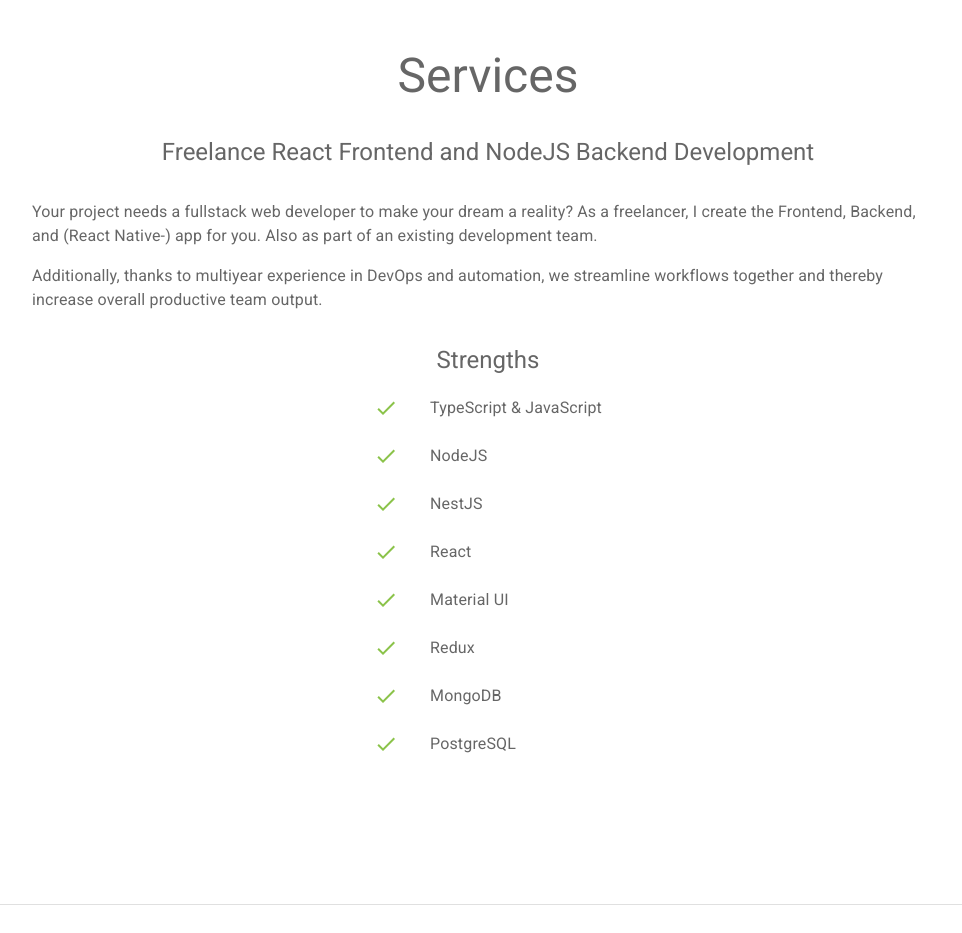
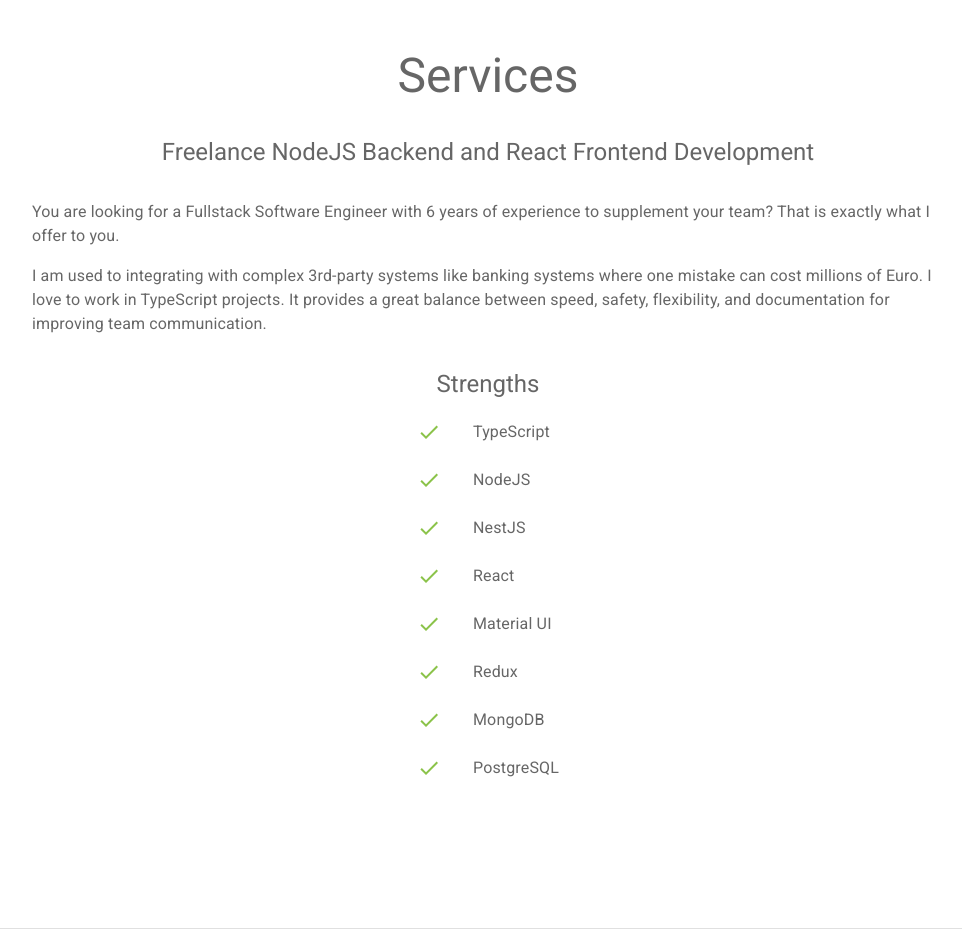
Before and after one commit to mkraenz/kraenz-software-development-website, a Next.js app: page / in a window 1280 px wide. Shown: the part 2680-3613 px from the top of the page, without its empty margins (152-1114 px from the left). Built offline with nearby package versions, Linux system fonts and the light colour scheme.

Commit message:
feat: improve service description

```diff
--- a/src/content.ts
+++ b/src/content.ts
@@ -26,21 +26,19 @@
     services: {
         id: "services",
         title: "Services",
-        subheader: "Freelance React Frontend and NodeJS Backend Development",
+        subheader: "Freelance NodeJS Backend and React Frontend Development ",
         description: `
-            Your project needs a fullstack web developer to make your dream a reality?
-            As a freelancer, I create the Frontend, Backend, and (React Native-) app for you.
-            Also as part of an existing development team.
+            You are looking for a Fullstack Software Engineer with 6 years of experience to supplement your team? That is exactly what I offer to you.
+
         `,
         description2: `
-            Additionally, thanks to multiyear experience in DevOps and automation,
-            we streamline workflows together and thereby increase overall productive team output.
+            I am used to integrating with
+            complex 3rd-party systems like banking systems where one mistake can
+            cost millions of Euro.
+            I love to work in TypeScript projects. It provides a great balance between speed, safety, flexibility, and documentation for improving team communication.
         `,
         strengths: [
-            {
-                name: "TypeScript & JavaScript",
-                link: "https://www.typescriptlang.org/",
-            },
+            { name: "TypeScript", link: "https://www.typescriptlang.org/" },
             { name: "NodeJS", link: "https://nodejs.org/en/" },
             { name: "NestJS", link: "https://nestjs.com/" },
             { name: "React", link: "https://reactjs.org/" },
```
